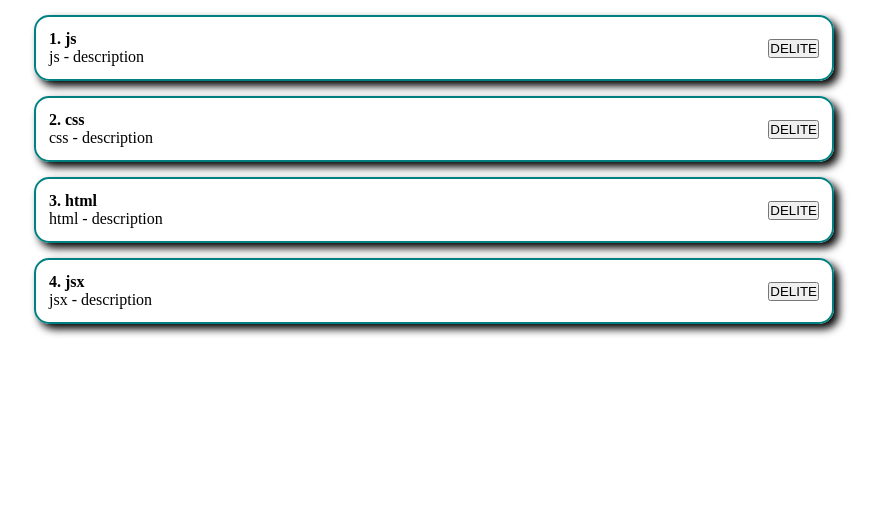
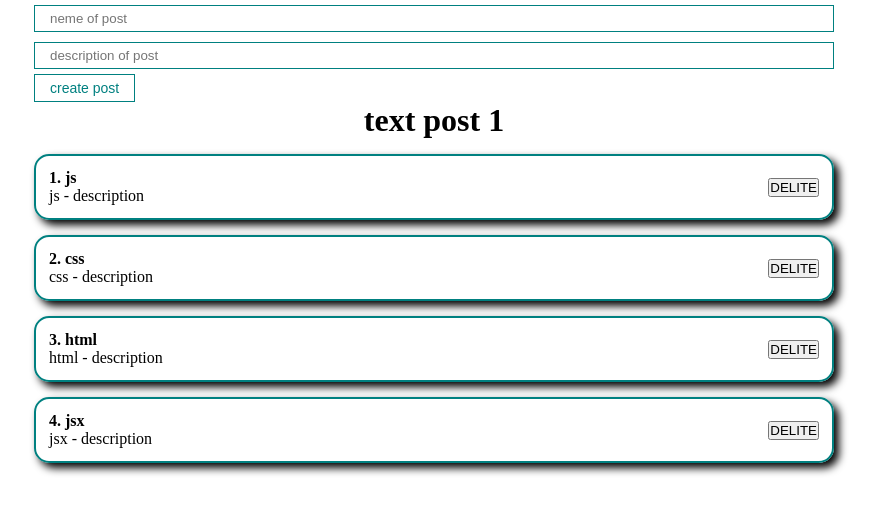
Before and after one commit to lakerser/uibity, a React (Create React App) app: page / in a window 1280 px wide. Shown: the top 514 px of the page, without its empty margins (206-1083 px from the left). Built offline with nearby package versions, Linux system fonts and the light colour scheme.

Commit message:
version 0.2 add post body title... all of this using hook useState

```diff
--- a/src/App.js
+++ b/src/App.js
@@ -1,6 +1,9 @@
-import React, {useState} from 'react'
+import React, {useRef, useState} from 'react'
 import './styles/app.css'
 import PostItem from "./components/postItem";
+import PostList from "./components/PostList";
+import MyButton from "./components/UI/button/MyButton";
+import MyInput from "./components/UI/input/MyInput";
 
 function App() {
     const [post, setPost] = useState([
@@ -10,14 +13,35 @@ function App() {
         {id: 4, title: 'jsx', body: 'description'}
 
     ])
+    const [title, setTitle] = useState('')
+    const [body, setBody] = useState('')
+    const addNewPost = (e) => {
+        e.preventDefault()
+       const newPost = {
+            id:Date.now(),
+           title,
+           body
+       }
+        setPost([...post,newPost])
+        setTitle('')
+        setBody('')
+    }
 
     return (
         <div className="App">
-            {post.map(post =>
-                <div>
-                    <PostItem post={post} key={post.id}/>
-                </div>
-            )}
+            <form>
+                <MyInput
+                    value={title}
+                    onChange={e => setTitle(e.target.value)}
+                    type="text"
+                    placeholder='neme of post'
+                />
+                <MyInput  value={body}
+                          onChange={e => setBody(e.target.value)}
+                          type="text" placeholder='description of post'/>
+                <MyButton onClick={addNewPost}>create post</MyButton>
+            </form>
+            <PostList post={post} textH={'text post 1'}/>
         </div>
     );
 }
--- /dev/null
+++ b/src/components/PostList.jsx
@@ -0,0 +1,17 @@
+import React from 'react';
+import PostItem from "./postItem";
+
+const PostList = ({post,textH}) => {
+    return (
+        <div>
+            <h1 style={{textAlign:"center"}}>{textH}</h1>
+            {post.map((post,index) =>
+                <div>
+                    <PostItem number={index + 1} post={post} key={post.id}/>
+                </div>
+            )}
+        </div>
+    );
+};
+
+export default PostList;
--- /dev/null
+++ b/src/components/UI/button/MyButton.jsx
@@ -0,0 +1,11 @@
+import React from 'react';
+import classes from './MyButton.module.css'
+const MyButton = ({children, ...props}) => {
+    return (
+        <button {...props} className={classes.myBtn}>
+            {children}
+        </button>
+    );
+};
+
+export default MyButton;
--- /dev/null
+++ b/src/components/UI/button/MyButton.module.css
@@ -0,0 +1,9 @@
+.myBtn{
+    padding: 5px 15px;
+    color: teal;
+    font-size:14px;
+    background: transparent;
+    border:1px solid teal;
+    cursor: pointer;
+
+}
--- /dev/null
+++ b/src/components/UI/input/MyInput.jsx
@@ -0,0 +1,9 @@
+import React from 'react';
+import classes from './MyInput.module.css'
+const MyInput = React.forwardRef((props,ref) => {
+    return (
+        <input ref={ref} className={classes.myInput} {...props}/>
+    );
+});
+
+export default MyInput;
--- /dev/null
+++ b/src/components/UI/input/MyInput.module.css
@@ -0,0 +1,7 @@
+.myInput{
+    width: 100%;
+    padding: 5px 15px;
+    margin: 5px 0;
+    border: 1px solid teal ;
+
+}
--- a/src/components/postItem.js
+++ b/src/components/postItem.js
@@ -5,7 +5,7 @@ const PostItem = (props) => {
         <div>
             <div className='post'>
                 <div className='post__content'>
-                    <strong>{props.post.id}. {props.post.title}</strong>
+                    <strong>{props.number}. {props.post.title}</strong>
                     <div>
                         {props.post.title} - {props.post.body}
                     </div>
```
